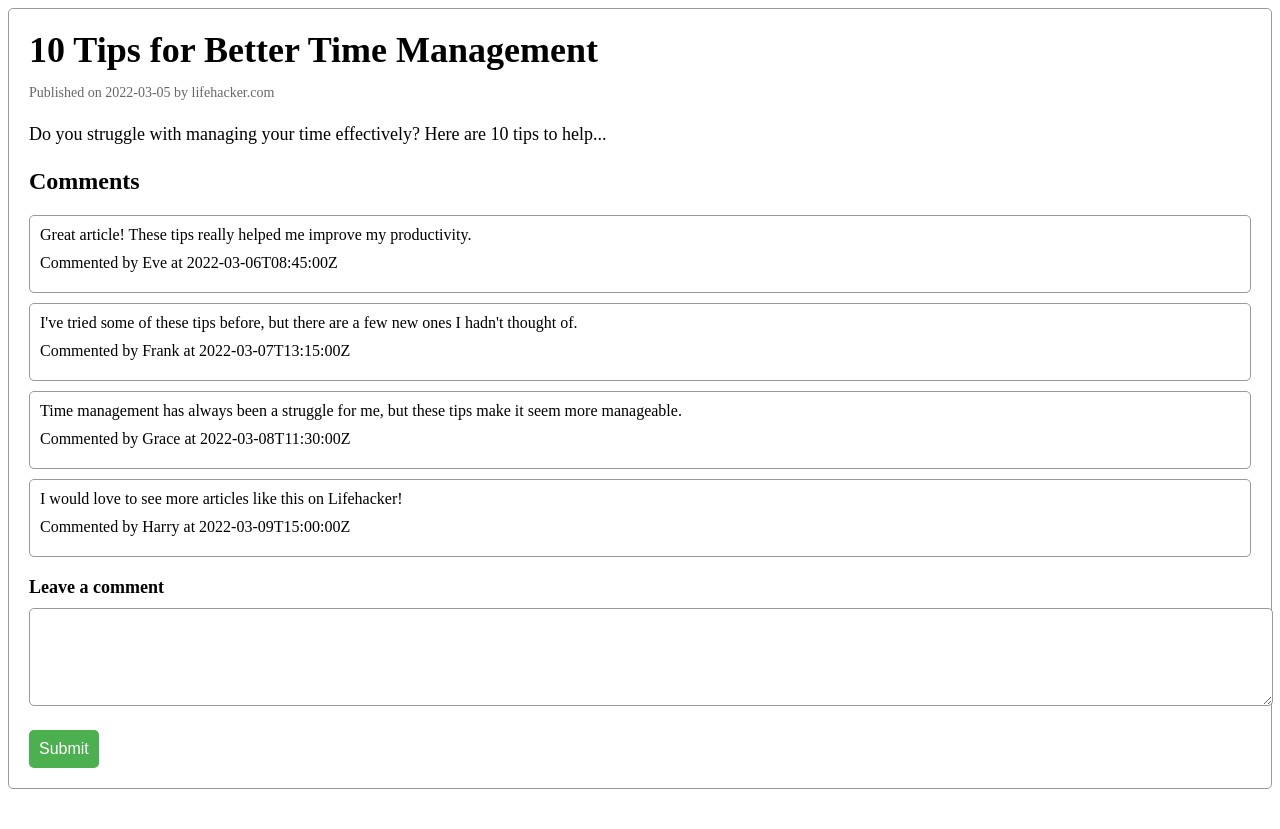
After one commit to paulchirita/news-aggregator, a Django app: page /article/1/ in a window 1280 px wide. The commit adds this page. Run offline with Django 4.2, Linux system fonts and the light colour scheme.

Commit message:
frontend part, articles and feed

```diff
--- a/mainApp/models.py
+++ b/mainApp/models.py
@@ -19,7 +19,7 @@ class Article(models.Model):
     topic = models.ForeignKey(Topic, on_delete=models.CASCADE, related_name="articles")
     nrLikes = models.IntegerField()
     nrSaves = models.IntegerField()
-
+    slug = models.SlugField(max_length=200, unique=True)
 
 class AppUser(AbstractUser, models.Model):
     savedArticles = models.ManyToManyField(Article)
--- a/mainApp/views.py
+++ b/mainApp/views.py
@@ -1,9 +1,90 @@
 from django.contrib.auth.mixins import LoginRequiredMixin
 from django.shortcuts import render
+from django.http import HttpResponseNotFound
 from django.views import View
 from django.shortcuts import render, redirect
 from .forms import RegisterForm
 
+# mock api calls
+def get_articles():
+    articles = [
+        {
+            "title": "A Beginner's Guide to Python Dictionaries",
+            "website": "pythonforbeginners.com",
+            "text": "Python dictionaries are a powerful tool for storing and retrieving data...",
+            "date": "2022-02-15",
+            "topic": "Python Programming",
+            "nrlikes": 100,
+            "nrsaves": 50,
+            "comments": [
+                {
+                    "author": "Alice",
+                    "time": "2022-02-16T10:30:00Z",
+                    "text": "Great article! Very helpful for beginners.",
+                    "repliedTo": None
+                },
+                {
+                    "author": "Bob",
+                    "time": "2022-02-16T14:45:00Z",
+                    "text": "I learned a lot from this. Thanks!",
+                    "repliedTo": None
+                },
+                {
+                    "author": "Charlie",
+                    "time": "2022-02-17T09:15:00Z",
+                    "text": "One minor correction: dictionaries are unordered, not ordered.",
+                    "repliedTo": None
+                },
+                {
+                    "author": "David",
+                    "time": "2022-02-18T11:00:00Z",
+                    "text": "Can you write a follow-up article on advanced dictionary techniques?",
+                    "repliedTo": None
+                }
+            ],
+            "slug": "0"
+        },
+        {
+            "title": "10 Tips for Better Time Management",
+            "website": "lifehacker.com",
+            "text": "Do you struggle with managing your time effectively? Here are 10 tips to help...",
+            "date": "2022-03-05",
+            "topic": "Productivity",
+            "nrlikes": 250,
+            "nrsaves": 120,
+            "comments": [
+                {
+                    "author": "Eve",
+                    "time": "2022-03-06T08:45:00Z",
+                    "text": "Great article! These tips really helped me improve my productivity.",
+                    "repliedTo": None
+                },
+                {
+                    "author": "Frank",
+                    "time": "2022-03-07T13:15:00Z",
+                    "text": "I've tried some of these tips before, but there are a few new ones I hadn't thought of.",
+                    "repliedTo": None
+                },
+                {
+                    "author": "Grace",
+                    "time": "2022-03-08T11:30:00Z",
+                    "text": "Time management has always been a struggle for me, but these tips make it seem more manageable.",
+                    "repliedTo": None
+                },
+                {
+                    "author": "Harry",
+                    "time": "2022-03-09T15:00:00Z",
+                    "text": "I would love to see more articles like this on Lifehacker!",
+                    "repliedTo": None
+                }
+            ],
+            "slug": "1"
+        }
+    ]
+    return articles
+
+
+#####################
 
 def register(response):
     if response.method == "POST":
@@ -22,4 +103,23 @@ class Newsfeed(View, LoginRequiredMixin):
     login_url = '/login/'
 
     def get(self, request):
-        return render(request, "feed.html")
+        articles = get_articles()
+        args = {'articles': articles}
+        return render(request, "feed.html", args)
+
+class ArticleView(View):
+    def get(self, request, slug):
+        articles = get_articles()
+
+        print(slug)
+
+        for article in articles:
+            print(article['slug'])
+
+        article = next((a for a in articles if str(a['slug']) == slug), None)
+
+        if not article:
+           return HttpResponseNotFound('Article not found')
+
+        args = {'article': article}
+        return render(request, "article.html", args)
--- a/newsaggregator/urls.py
+++ b/newsaggregator/urls.py
@@ -26,7 +26,7 @@ from mainApp.models import Article, NewsWebsite, Topic
 class ArticleSerializer(serializers.HyperlinkedModelSerializer):
     class Meta:
         model = Article
-        fields = ['title', 'newsWebsite', 'topic', 'articleText', 'date', 'nrLikes', 'nrSaves']
+        fields = ['title', 'newsWebsite', 'topic', 'articleText', 'date', 'nrLikes', 'nrSaves', 'slug']
 
 
 class NewsWebsiteSerializer(serializers.HyperlinkedModelSerializer):
@@ -51,7 +51,7 @@ class ArticleFilter(filters.FilterSet):
 
     class Meta:
         model = Article
-        fields = ['title', 'newsWebsite__name', 'date', 'topic__name', 'nrLikes', 'nrSaves']
+        fields = ['title', 'newsWebsite__name', 'date', 'topic__name', 'nrLikes', 'nrSaves', 'slug']
 
 
 class ArticleViewSet(viewsets.ModelViewSet):
@@ -59,8 +59,8 @@ class ArticleViewSet(viewsets.ModelViewSet):
     serializer_class = ArticleSerializer
     filter_backends = [DjangoFilterBackend, SearchFilter, OrderingFilter]
     filterset_class = ArticleFilter
-    order_fields = ['title', 'newsWebsite__name', 'date', 'topic__name', 'nrLikes', 'nrSaves']
-    search_fields = ['title', 'newsWebsite__name', 'date', 'topic__name', 'nrLikes', 'nrSaves']
+    order_fields = ['title', 'newsWebsite__name', 'date', 'topic__name', 'nrLikes', 'nrSaves', 'slug']
+    search_fields = ['title', 'newsWebsite__name', 'date', 'topic__name', 'nrLikes', 'nrSaves', 'slug']
 
 
 class NewsWebsiteViewSet(viewsets.ModelViewSet):
@@ -86,4 +86,5 @@ urlpatterns = [
     path('api-auth/', include('rest_framework.urls', namespace='rest_framework')),
     path('register/', mainapp_views.register, name='register'),
     path('api/', include(router.urls)),
+    path('article/<slug:slug>/', mainapp_views.ArticleView.as_view(), name='article')
 ]
--- /dev/null
+++ b/templates/article.html
@@ -0,0 +1,116 @@
+{% extends "base.html" %}
+
+{% block title %}
+  {{ article.title }}
+{% endblock %}
+
+{% block content %}
+  <style>
+    .article {
+    border: 1px solid #999;
+    padding: 20px;
+    margin-bottom: 40px;
+    border-radius: 5px;
+    }
+
+    .article h1 {
+    font-weight: bold;
+    margin-top: 0;
+    margin-bottom: 10px;
+    font-size: 36px;
+    }
+
+    .date {
+    color: #666;
+    font-size: 14px;
+    margin-bottom: 20px;
+    }
+
+    .text {
+    line-height: 1.5;
+    font-size: 18px;
+    margin-bottom: 20px;
+    }
+
+    .comment {
+    border: 1px solid #999;
+    padding: 10px;
+    border-radius: 5px;
+    margin-bottom: 10px;
+    }
+
+    .comment p {
+    margin-top: 0;
+    margin-bottom: 10px;
+    }
+
+    .comment-divider {
+    height: 1px;
+    background-color: #999;
+    margin-bottom: 10px;
+    }
+
+    .comment-form {
+    margin-top: 20px;
+    }
+
+    .comment-form label {
+    display: block;
+    font-size: 18px;
+    font-weight: bold;
+    margin-bottom: 10px;
+    }
+
+    .comment-form input[type="text"],
+    .comment-form textarea {
+    width: 100%;
+    padding: 10px;
+    margin-bottom: 20px;
+    font-size: 16px;
+    border-radius: 5px;
+    border: 1px solid #999;
+    }
+
+    .comment-form input[type="submit"] {
+    border-radius: 5px;
+    border: none;
+    cursor: pointer;
+    background-color: #4CAF50;
+    color: white;
+    font-size: 16px;
+    padding: 10px;
+    }
+
+    .comment-form input[type="submit"]:hover {
+    background-color: #45a049;
+    }
+
+  </style>
+  <div class="article">
+    <h1>{{ article.title }}</h1>
+    <p class="date">Published on {{ article.date }} by {{ article.website }}</p>
+    <p class="text">{{ article.text }}</p>
+    <div class="comments">
+      <h2>Comments</h2>
+
+      {% if article.comments|length == 0 %}
+        <p>No comments yet...</p>
+      {% else %}
+        {% for comment in article.comments %}
+            <div class="comment">
+            <p>{{ comment.text }}</p>
+            <p>Commented by {{ comment.author }} at {{ comment.time }}</p>
+            </div>
+        {% endfor %}
+      {% endif %}
+
+      <!-- this needs to hook up to an api still -->
+      <form class="comment-form" method="post" action="#">
+        {% csrf_token %}
+        <label for="comment-text">Leave a comment</label>
+        <textarea id="comment-text" name="comment-text" rows="4" required></textarea>
+        <input type="submit" value="Submit">
+      </form>
+    </div>
+  </div>
+{% endblock %}
```
Also changed, not shown: templates/feed.html (+45 -5 lines).
